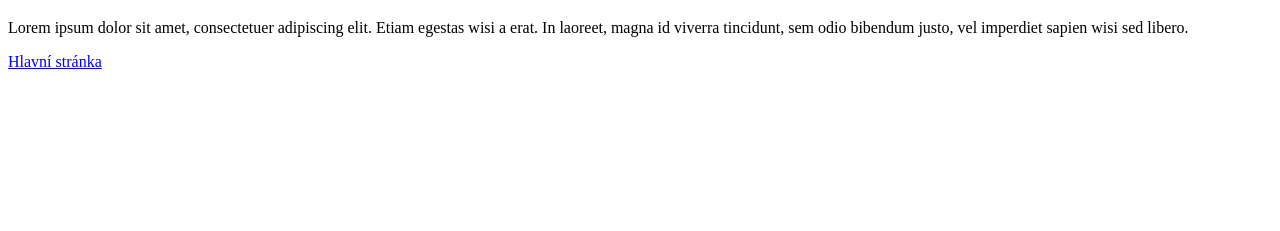
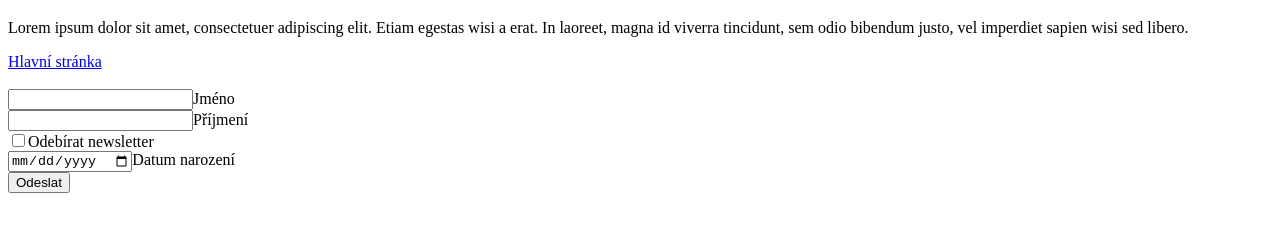
Before and after one commit to racek1/WA_Cviceni_15.9, a plain HTML site: page newsletter.html in a window 1280 px wide. Shown: the part 61-292 px from the top of the page. Drawn offline with Linux system fonts and the light colour scheme.

Commit message:
treti commit

```diff
--- a/newsletter.html
+++ b/newsletter.html
@@ -10,5 +10,17 @@
     <h1>Newsletter</h1>
     <p>Lorem ipsum dolor sit amet, consectetuer adipiscing elit. Etiam egestas wisi a erat. In laoreet, magna id viverra tincidunt, sem odio bibendum justo, vel imperdiet sapien wisi sed libero.</p>
     <a href = "index.html">Hlavní stránka</a>
+    <form>
+        <br>
+        <input type = "text">Jméno</label>
+        <br>
+        <input type = "text">Příjmení</label>
+        <br>
+        <input type = "checkbox" name = "newsletter">Odebírat newsletter</input>
+        <br>
+        <input type = "date">Datum narození</label>
+        <br>
+        <input type = "submit" value = "Odeslat">
+    </form>
 </body>
 </html>
```
Also changed, not shown: index.html (+3 -3 lines).
